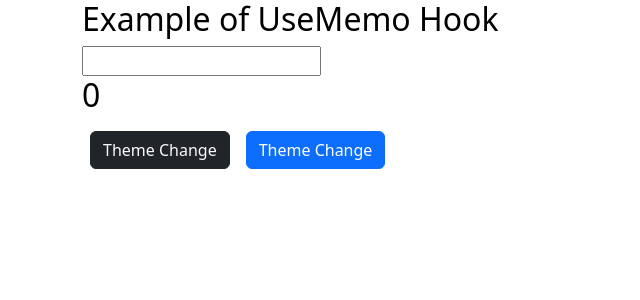
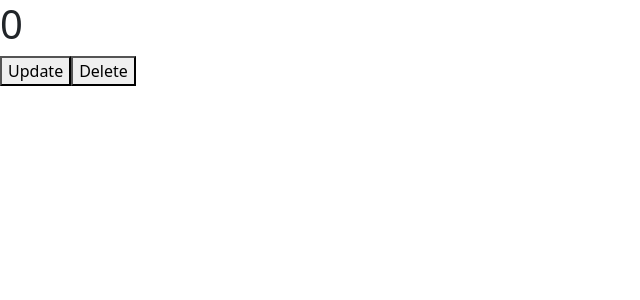
Before and after one commit to dassujan/ejobindiareact, a React (Create React App) app: page / in a window 1280 px wide. Shown: the top 300 px of the page, without its empty margins (0-640 px from the left). Built offline with nearby package versions, Linux system fonts and the light colour scheme.

Commit message:
DAY027 - REACT REDUX

```diff
--- a/package.json
+++ b/package.json
@@ -3,6 +3,7 @@
   "version": "0.1.0",
   "private": true,
   "dependencies": {
+    "@reduxjs/toolkit": "^1.9.5",
     "@testing-library/jest-dom": "^5.16.5",
     "@testing-library/react": "^13.4.0",
     "@testing-library/user-event": "^13.5.0",
@@ -10,6 +11,7 @@
     "formik": "^2.2.9",
     "react": "^18.2.0",
     "react-dom": "^18.2.0",
+    "react-redux": "^8.0.5",
     "react-router-dom": "^6.11.0",
     "react-scripts": "5.0.1",
     "web-vitals": "^2.1.4",
--- a/src/App.js
+++ b/src/App.js
@@ -1,15 +1,10 @@
-import UseCallBackHook from "./Hooks/UseCallBackHook";
-import UseEffectHook from "./Hooks/UseEffectHook";
-import UseMemoHook from "./Hooks/UseMemoHook";
-import UseReduceHook from "./Hooks/UseReduceHook";
+import Counter from "./Redux/Counter";
+
 
 function App() {
   return (
     <>
-      {/* <UseEffectHook/> */}
-      {/* <UseReduceHook/> */}
-      {/* <UseCallBackHook/> */}
-      <UseMemoHook/>
+      <Counter/>
     </>
   );
 }
--- /dev/null
+++ b/src/Redux/Counter.jsx
@@ -0,0 +1,17 @@
+import React from 'react'
+import { useDispatch, useSelector } from 'react-redux'
+import { initValue, incr, decr } from './ShowList'
+
+const Counter = () => {
+    const count = useSelector(initValue)
+    const dispatch = useDispatch();
+  return (
+    <>
+        <h1>{count}</h1>
+        <button onClick={()=>dispatch(incr())}>Update</button>
+        <button onClick={()=>dispatch(decr())}>Delete</button>
+    </>
+  )
+}
+
+export default Counter
--- /dev/null
+++ b/src/Redux/ShowList.jsx
@@ -0,0 +1,20 @@
+import { createSlice } from "@reduxjs/toolkit";
+
+const ShowList = createSlice({
+    name:"counter",
+    initialState:{
+        value:0,
+    },
+    reducers:{
+        incr:(x)=>{
+            x.value +=1;
+        },
+        decr:(x)=>{
+            x.value -=1;
+        }
+    }
+})
+export const {incr, decr} = ShowList.actions;
+export const initValue = (x)=>x.counter.value;
+
+export default ShowList.reducer
--- a/src/index.js
+++ b/src/index.js
@@ -1,12 +1,22 @@
 import React from 'react';
 import ReactDOM from 'react-dom/client';
-
 import App from './App';
+import { Provider } from 'react-redux';
+import { configureStore } from '@reduxjs/toolkit';
+import ShowList from './Redux/ShowList';
 
 
 const root = ReactDOM.createRoot(document.getElementById('root'));
+
+const store = configureStore({
+  reducer:{
+    counter:ShowList
+  }
+})
 root.render(
   <React.StrictMode>
+    <Provider store={store}>
     <App />
+    </Provider>
   </React.StrictMode>
 );
```
Also changed, not shown: 1 other file (tests, documents, lock files or other folders).
